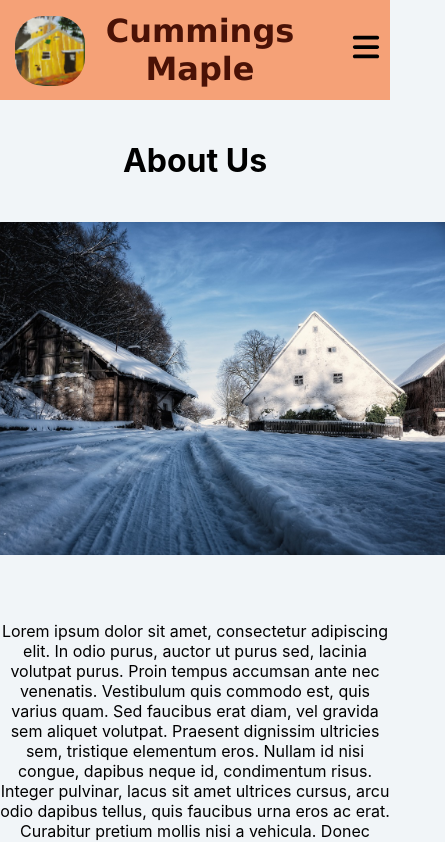
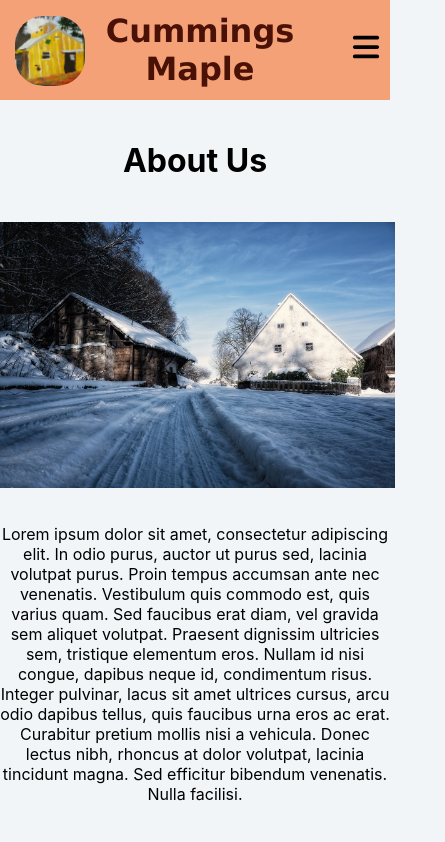
Before and after one commit to LaurenCummings/cummings-maple-vite, a React (Vite) app: page /About in a window 390 px wide. Shown: the top 842 px of the page, 445 px wide, since content can reach past the window. Built offline with nearby package versions, Linux system fonts and the light colour scheme.

Commit message:
made img smaller on smaller screen

```diff
--- a/src/css/AboutUs.css
+++ b/src/css/AboutUs.css
@@ -36,9 +36,16 @@
 
     .about-us-info {
         padding-top: 20px;
+        gap: 20px;
     }
 
     .about-us-info .description {
         max-width: 400px;
     }
 }
+
+@media (max-width: 550px) {
+    .about-us-info img {
+        width: 400px;
+    }
+}
```
